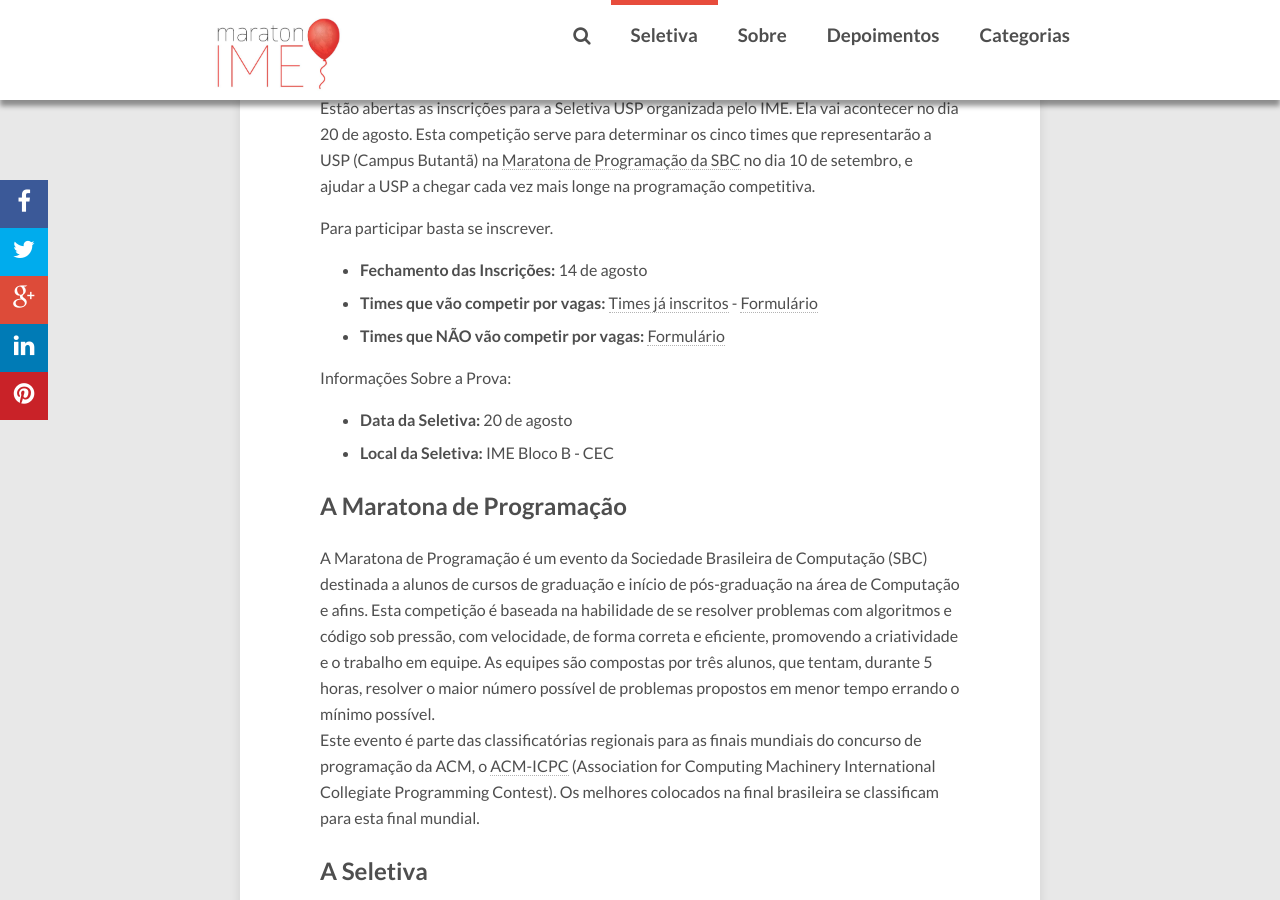
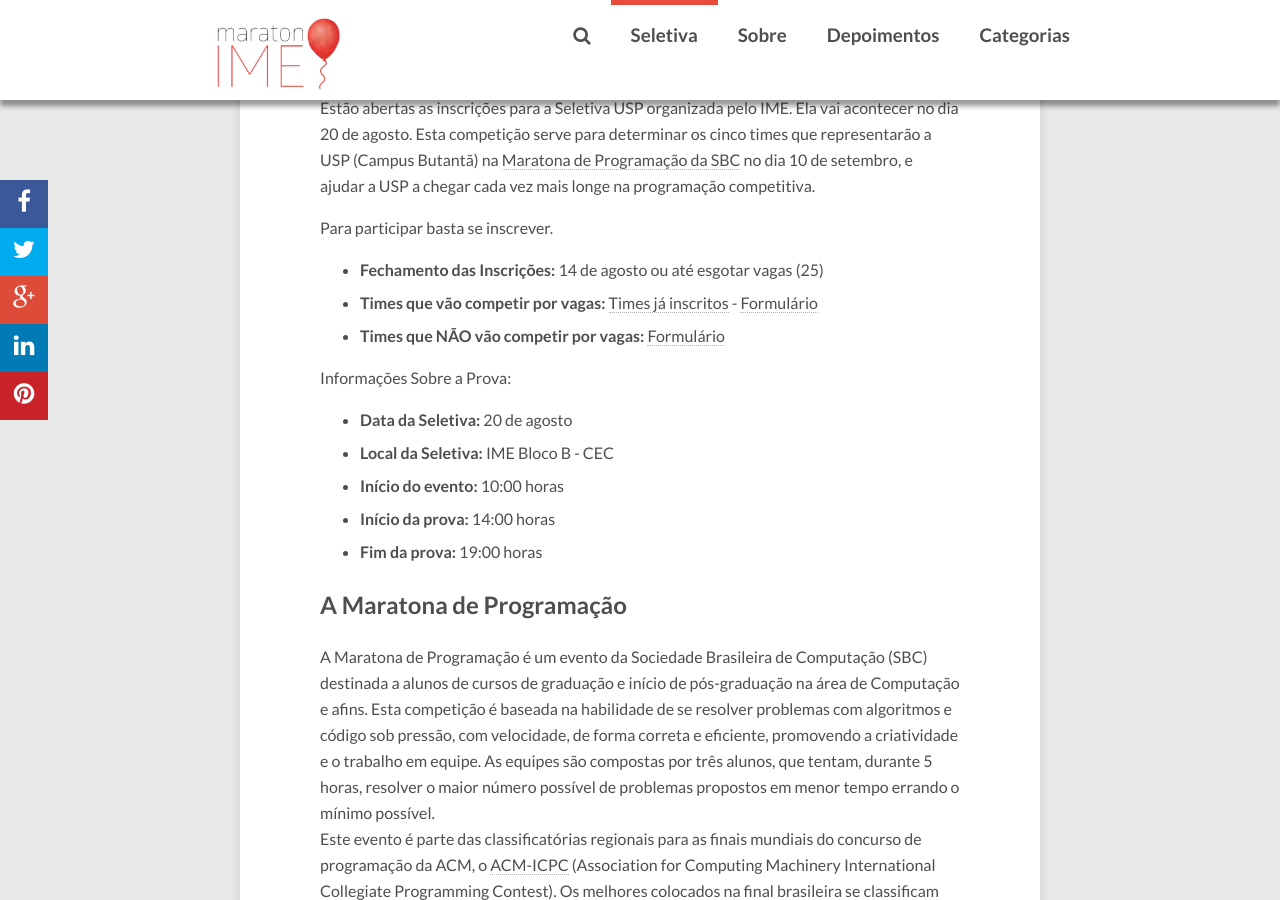
Before and after one commit to maratonusp/blog, a Jekyll site: the page built from _posts/2016-08-04-seletiva-usp-2016.md, in a window 1280 px wide and 900 px high, scrolled down 460 px. Built offline with Jekyll 4.4.1, drawn with Linux system fonts in a browser that asks for light colours; nearby versions of some CDN libraries; comment, search, counter and statistics services are not loaded.

Commit message:
Update from Forestry.io - _posts/2016-08-04-seletiva-usp-2016.md

```diff
--- a/_posts/2016-08-04-seletiva-usp-2016.md
+++ b/_posts/2016-08-04-seletiva-usp-2016.md
@@ -10,13 +10,16 @@ layout: post
 Estão abertas as inscrições para a Seletiva USP organizada pelo IME. Ela vai acontecer no dia 20 de agosto. Esta competição serve para determinar os cinco times que representarão a USP (Campus Butantã) na [Maratona de Programação da SBC](http://maratona.ime.usp.br/) no dia 10 de setembro, e ajudar a USP a chegar cada vez mais longe na programação competitiva.
 
 Para participar basta se inscrever.
-- **Fechamento das Inscrições:** 14 de agosto
+- **Fechamento das Inscrições:** 14 de agosto ou até esgotar vagas (25)
 - **Times que vão competir por vagas:** [Times já inscritos](https://docs.google.com/spreadsheets/d/1_2zSvgRibBQwNZsDy-StzHPYLsoBw_vtPPciQMeaSl0/edit?usp=sharing) - [Formulário](https://goo.gl/forms/pQVVVceEzIERo6Ab2)
 - **Times que NÃO vão competir por vagas:** [Formulário](https://goo.gl/forms/4OZusKB3poENRnW02)
 
 Informações Sobre a Prova:
 - **Data da Seletiva:** 20 de agosto
 - **Local da Seletiva:** IME Bloco B - CEC
+- **Início do evento:** 10:00 horas
+- **Início da prova:** 14:00 horas
+- **Fim da prova:** 19:00 horas
 
 ## A Maratona de Programação
 A Maratona de Programação é um evento da Sociedade Brasileira de Computação (SBC) destinada a alunos de cursos de graduação e início de pós-graduação na área de Computação e afins. Esta competição é baseada na habilidade de se resolver problemas com algoritmos e código sob pressão, com velocidade, de forma correta e eficiente, promovendo a criatividade e o trabalho em equipe. As equipes são compostas por três alunos, que tentam, durante 5 horas, resolver o maior número possível de problemas propostos em menor tempo errando o mínimo possível.
```
